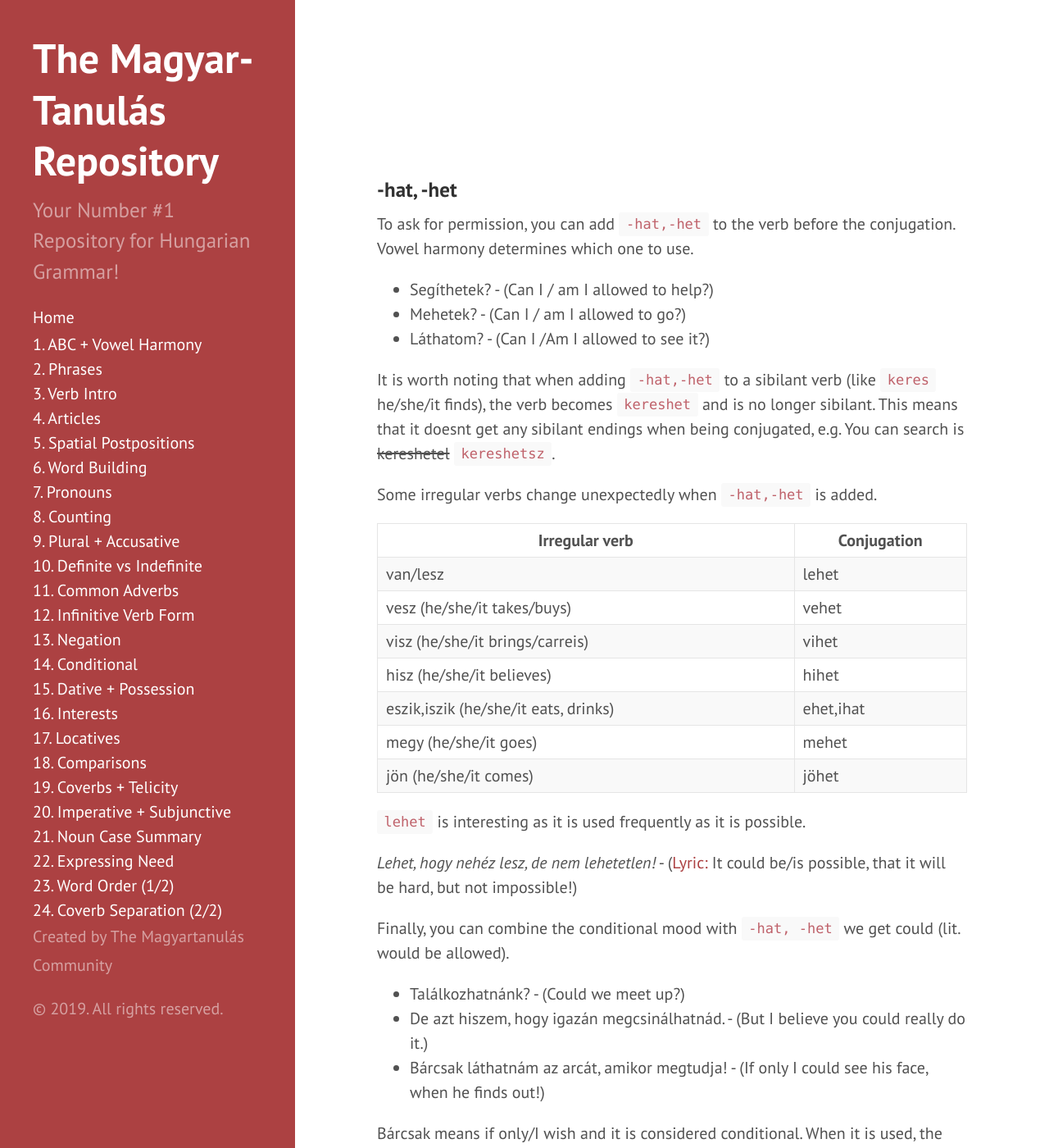
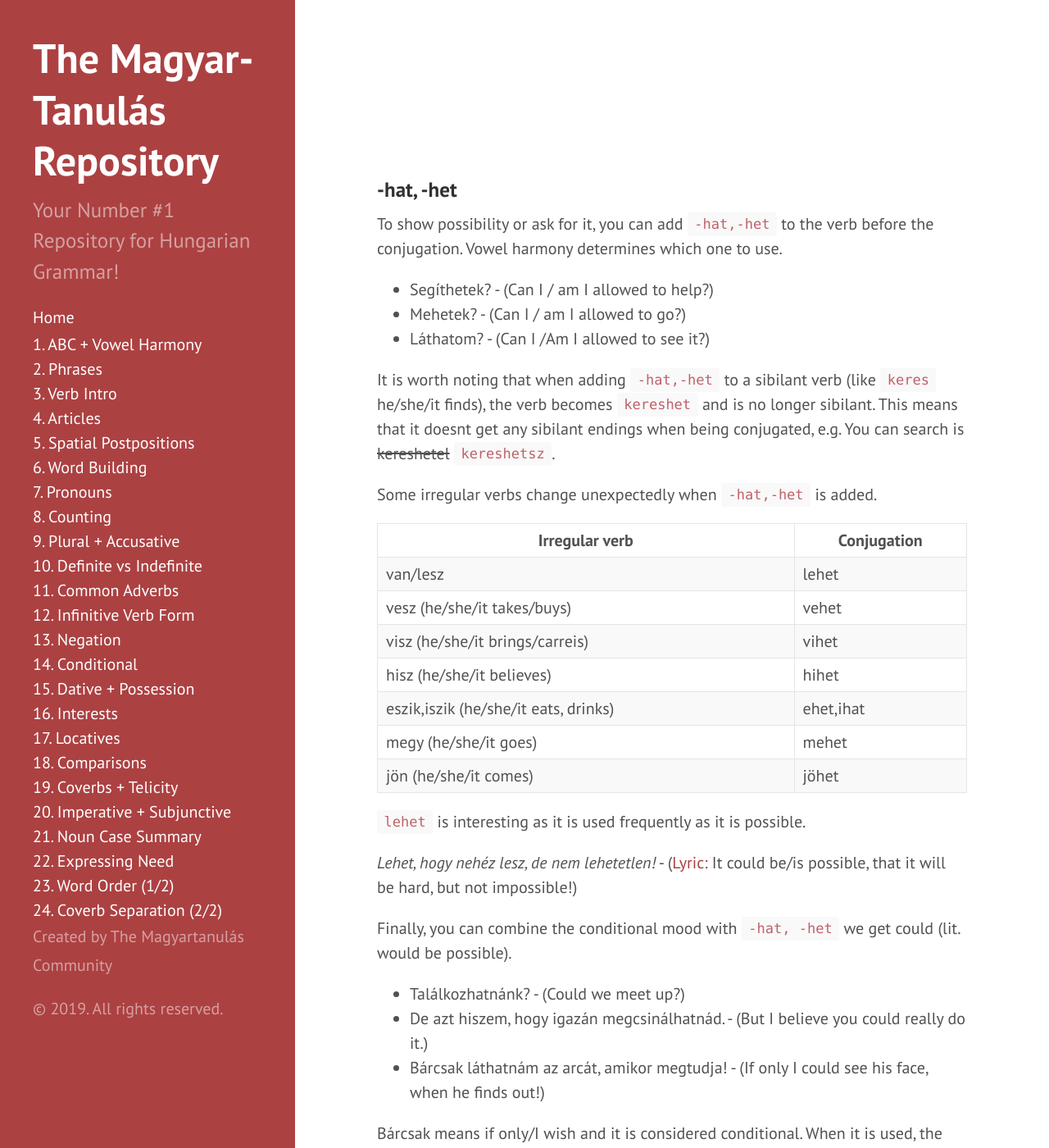
Before and after one commit to Magyartanulas/magyartanulas.github.io, a Jekyll site: the page built from conditional_mood.md, in a window 1280 px wide and 1400 px high, scrolled down 4274 px. Shown: the whole window at 82% size. Built offline with Jekyll 4.4.1, drawn with Linux system fonts in a browser that asks for light colours; comment, search, counter and statistics services are not loaded.

Commit message:
changed permission to possibility

```diff
--- a/conditional_mood.md
+++ b/conditional_mood.md
@@ -194,7 +194,7 @@ G: Thank you.<br/>
 
 ### -hat, -het
 
-To ask for permission, you can add `-hat,-het` to the verb before the conjugation. Vowel harmony determines which one to use.
+To show possibility or ask for it, you can add `-hat,-het` to the verb before the conjugation. Vowel harmony determines which one to use.
 
 * Segíthetek? - (Can I / am I allowed to help?)
 * Mehetek? - (Can I / am I allowed to go?)
@@ -218,7 +218,7 @@ Some irregular verbs change unexpectedly when `-hat,-het` is added.
 
 *Lehet, hogy nehéz lesz, de nem lehetetlen!* - ([Lyric:](http://www.zeneszoveg.hu/dalszoveg/106479/kowalsky-meg-a-vega/lehetetlen-nincs---velunk-kerek-a-vilag-feat-lotfi-begi-zeneszoveg.html) It could be/is possible, that it will be hard, but not impossible!)
 
-Finally, you can combine the conditional mood with `-hat, -het` we get could (lit. would be allowed).
+Finally, you can combine the conditional mood with `-hat, -het` we get could (lit. would be possible).
 
 * Találkozhatnánk? - (Could we meet up?)
 * De azt hiszem, hogy igazán megcsinálhatnád. - (But I believe you could really do it.)
```
